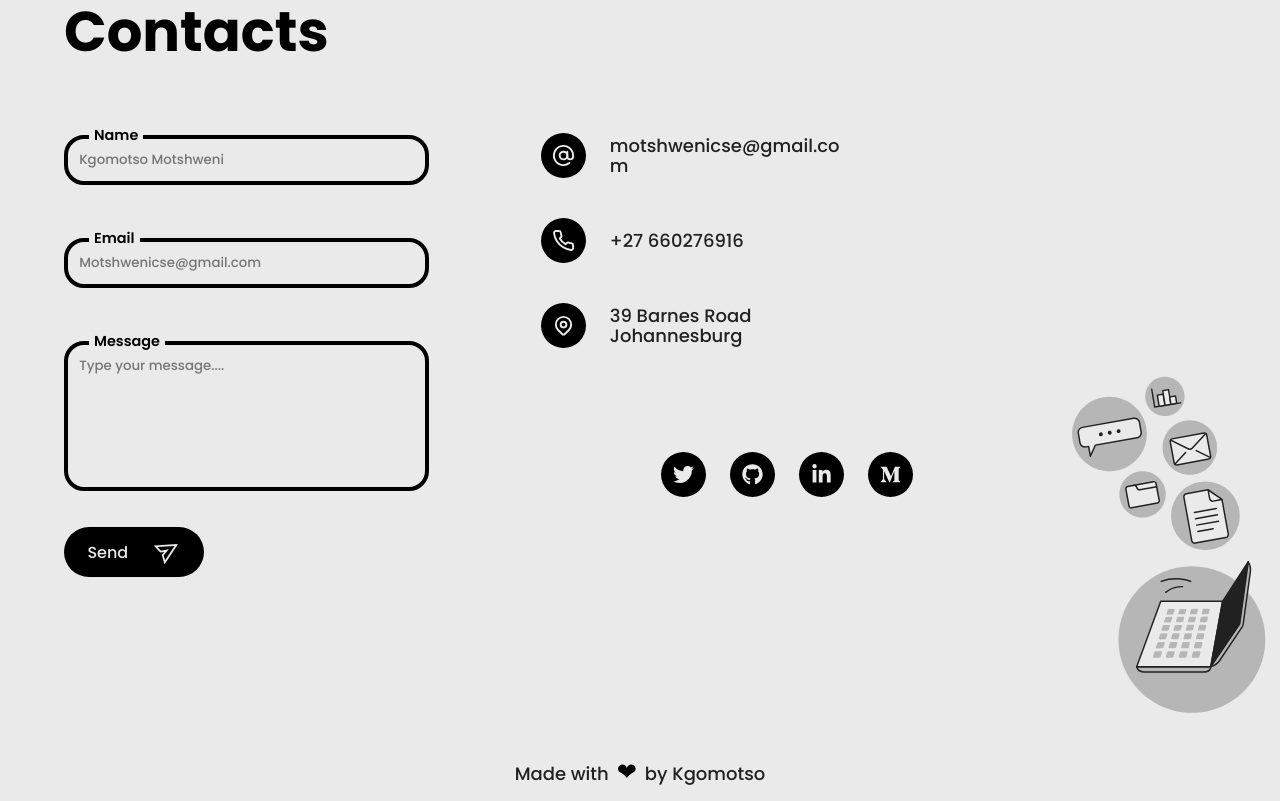
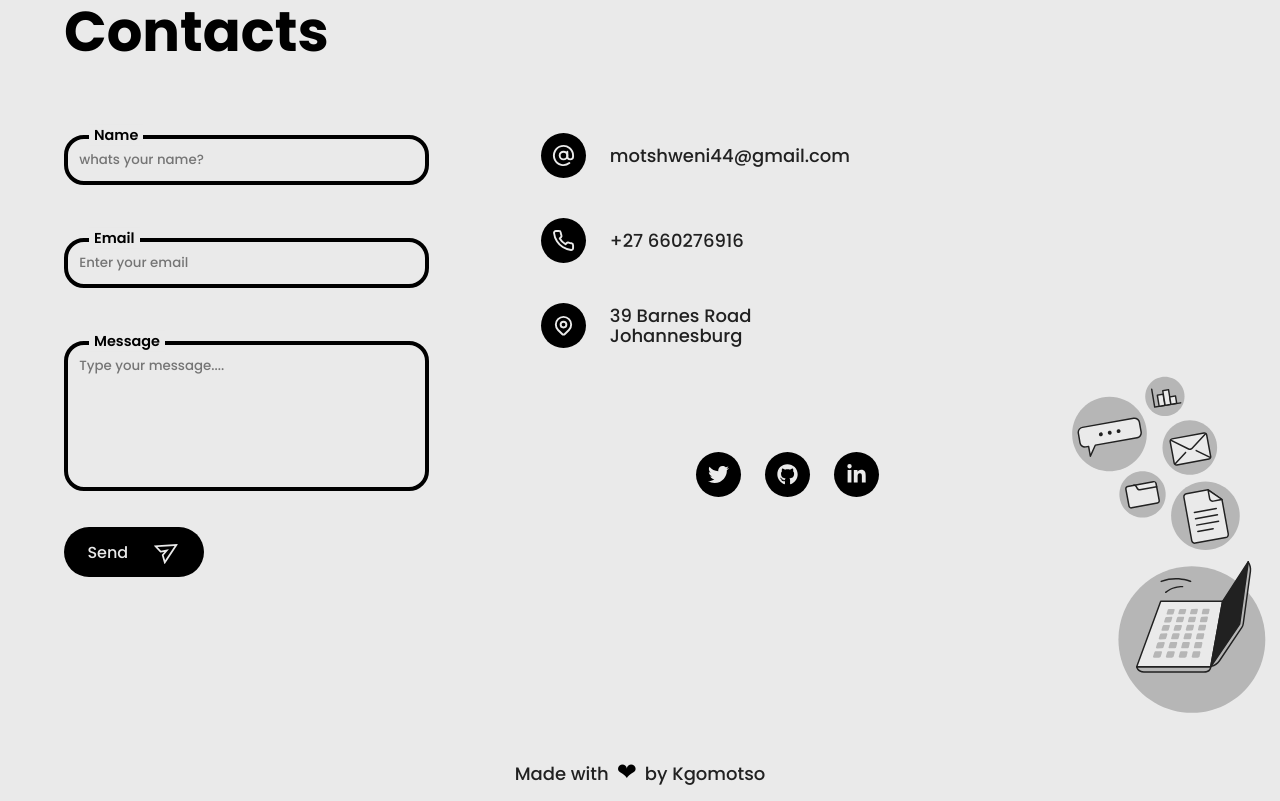
Before and after one commit to Kgomotso-Motshweni/PORTFOLIO, a React (Create React App) app in the folder portfolio_cv/: page / in a window 1280 px wide. Shown: the part 3880-4681 px from the top of the page. Built offline with nearby package versions, Linux system fonts and the light colour scheme; a web font is replaced by a local one.

Commit message:
removed icon

```diff
--- a/portfolio_cv/src/components/Contacts/Contacts.js
+++ b/portfolio_cv/src/components/Contacts/Contacts.js
@@ -176,7 +176,7 @@ function Contacts() {
                                     Name
                                 </label>
                                 <input
-                                    placeholder='Kgomotso Motshweni'
+                                    placeholder='whats your name?'
                                     value={name}
                                     onChange={(e) => setName(e.target.value)}
                                     type='text'
@@ -192,7 +192,7 @@ function Contacts() {
                                     Email
                                 </label>
                                 <input
-                                    placeholder='Motshwenicse@gmail.com'
+                                    placeholder='Enter your email'
                                     value={email}
                                     onChange={(e) => setEmail(e.target.value)}
                                     type='email'
@@ -353,7 +353,7 @@ function Contacts() {
                                     <FaInstagram aria-label='Instagram' />
                                 </a>
                             )} */}
-                            {socialsData.medium && (
+                            {/* {socialsData.medium && (
                                 <a
                                     href={socialsData.medium}
                                     target='_blank'
@@ -362,7 +362,7 @@ function Contacts() {
                                 >
                                     <FaMediumM aria-label='Medium' />
                                 </a>
-                            )}
+                            )} */}
 
                             {/* {socialsData.blogger && (
                                 <a
--- a/portfolio_cv/src/data/contactsData.js
+++ b/portfolio_cv/src/data/contactsData.js
@@ -1,5 +1,5 @@
 export const contactsData = {
-    email: 'motshwenicse@gmail.com',
+    email:'motshweni44@gmail.com',
     phone: '+27 660276916',
     address: '39 Barnes Road Johannesburg',
 
```
